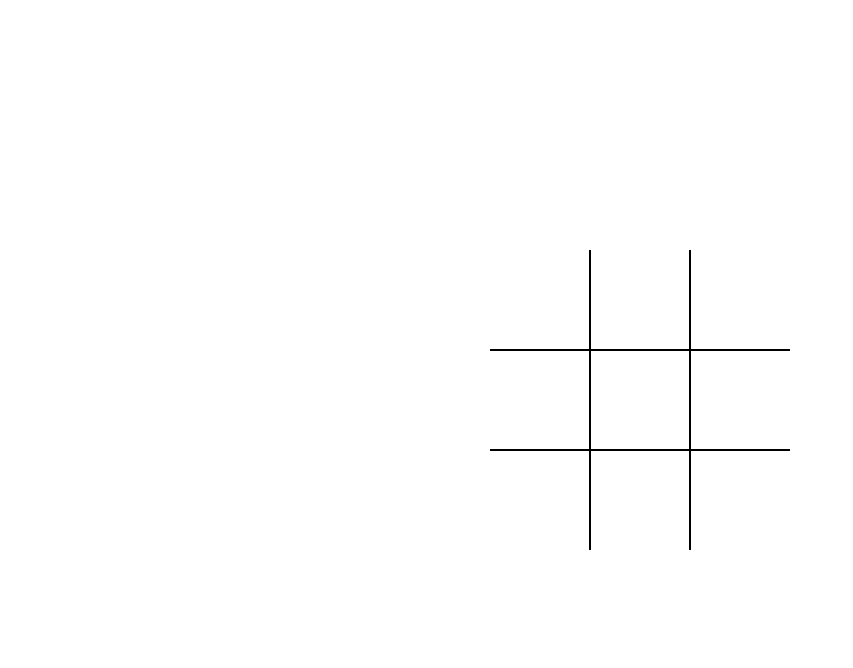
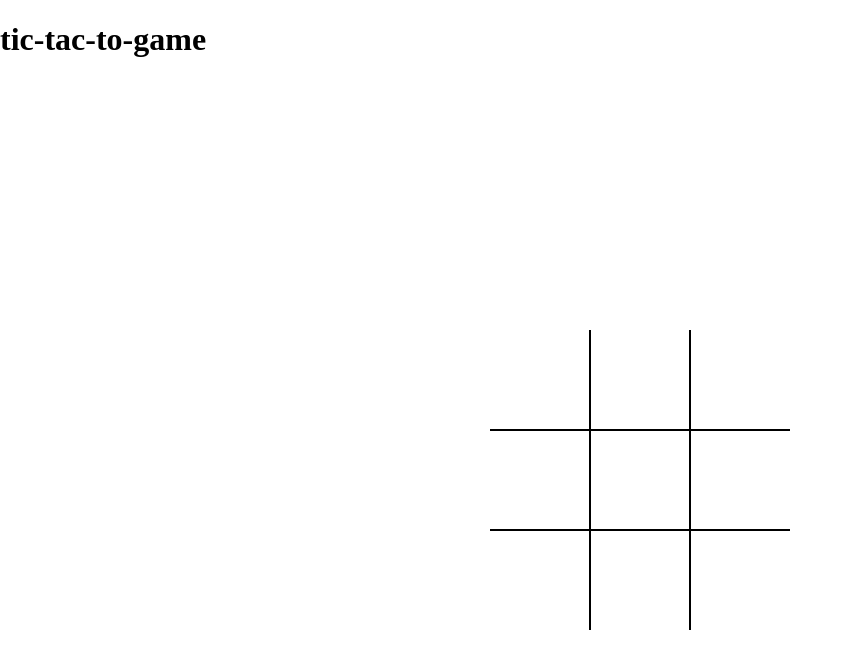
Before and after one commit to hakimi445/tic-tac-toe-game, a plain HTML site: page index.html in a window 1280 px wide. Shown: the whole page, without its empty margins (0-853 px from the left). Drawn offline with Linux system fonts and the light colour scheme.

Commit message:
Update index.html

```diff
--- a/index.html
+++ b/index.html
@@ -6,9 +6,10 @@
   <meta http-equiv="X-UA-Compatible" content="ie=edge">
   <link rel="stylesheet" href="styles.css">
   <script src="script.js" defer></script>
-  <title>Tic-Toc</title>
+  <title>Tic-Tac-Toe-gamec</title>
 </head>
 <body>
+  <h1>tic-tac-to-game</h1>
   <div class="board" id="board">
     <div class="cell" data-cell></div>
     <div class="cell" data-cell></div>
```
